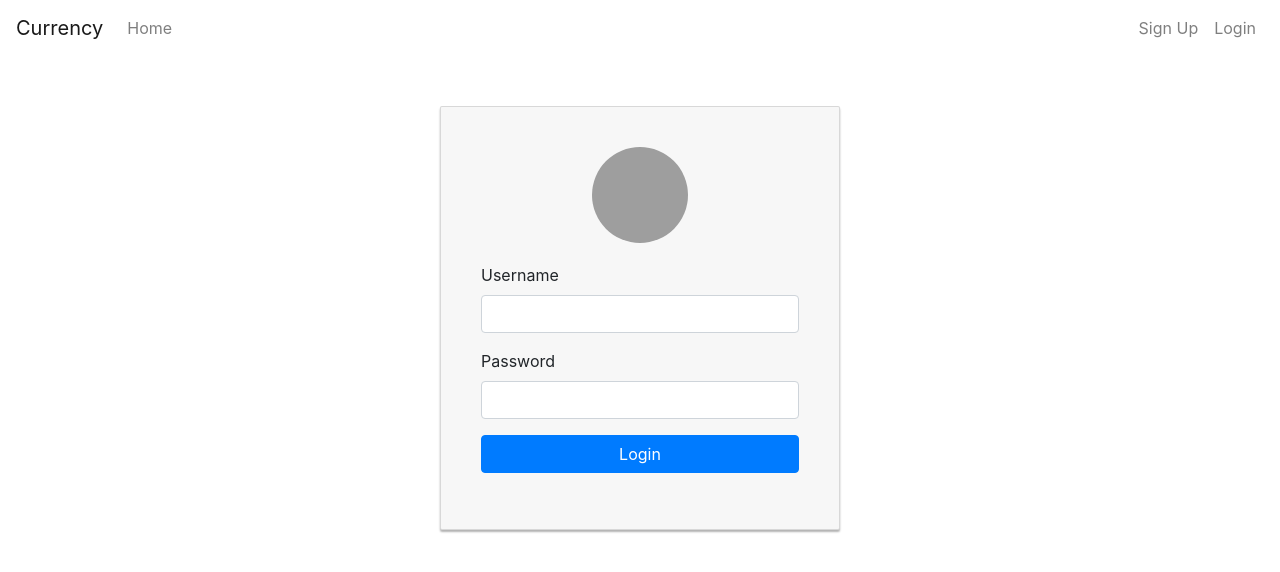
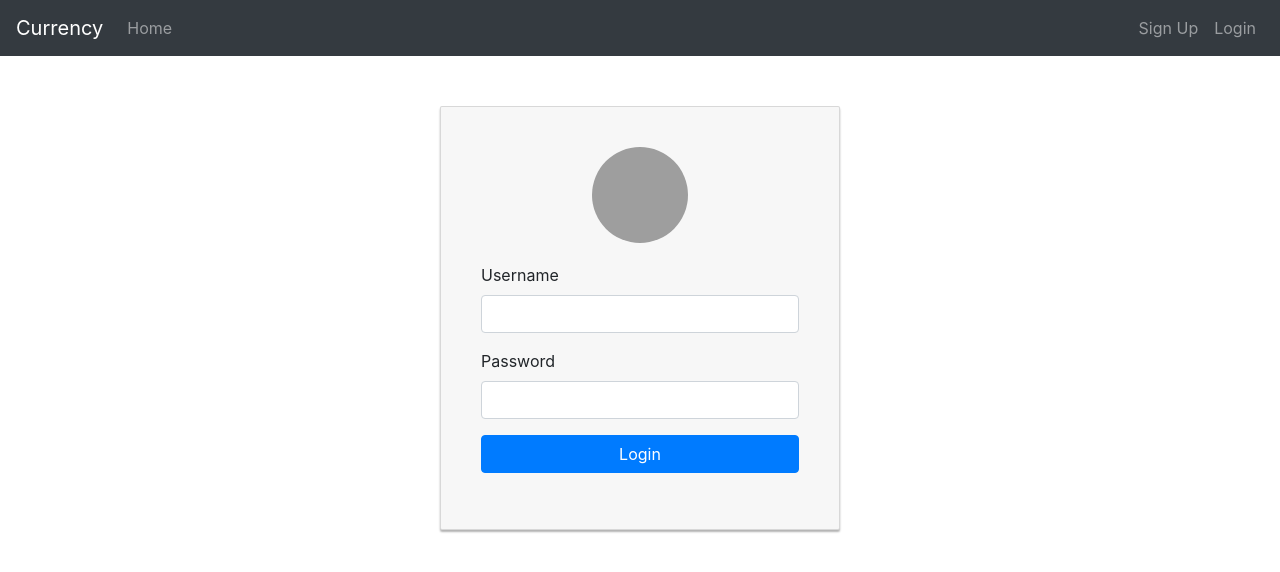
Before and after one commit to trmukailcakmak/xinerji-currency-app, an Angular app in the folder frontend/: page /login in a window 1280 px wide. Shown: the top 572 px of the page. Built offline with nearby package versions, Linux system fonts and the light colour scheme; grey boxes are pictures that could not be loaded.

Commit message:
[Mukail Cakmak] [Frontend] navbar fixed

```diff
--- a/frontend/src/app/app.component.html
+++ b/frontend/src/app/app.component.html
@@ -1,5 +1,5 @@
 <div id="app">
-  <nav class="navbar navbar-expand navbar-light">
+  <nav class="navbar navbar-expand navbar-dark bg-dark">
     <a href="#" class="navbar-brand">Currency</a>
     <ul class="navbar-nav mr-auto" routerLinkActive="active">
       <li class="nav-item">
```
